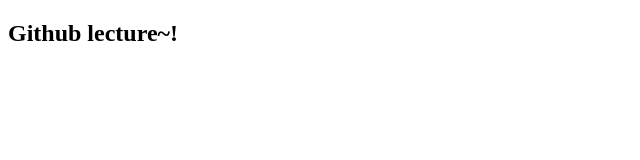
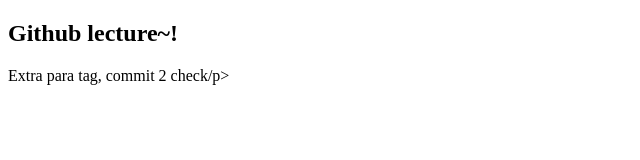
Before and after one commit to tush-gt/gitver, a plain HTML site: page index.html in a window 1280 px wide. Shown: the whole page, without its empty margins (0-640 px from the left). Drawn offline with Linux system fonts and the light colour scheme.

Commit message:
Added para tag

```diff
--- a/index.html
+++ b/index.html
@@ -9,5 +9,6 @@
     <h2>
         Github lecture~!
     </h2>
+    <p>Extra para tag, commit 2 check/p>
 </body>
 </html>
```
